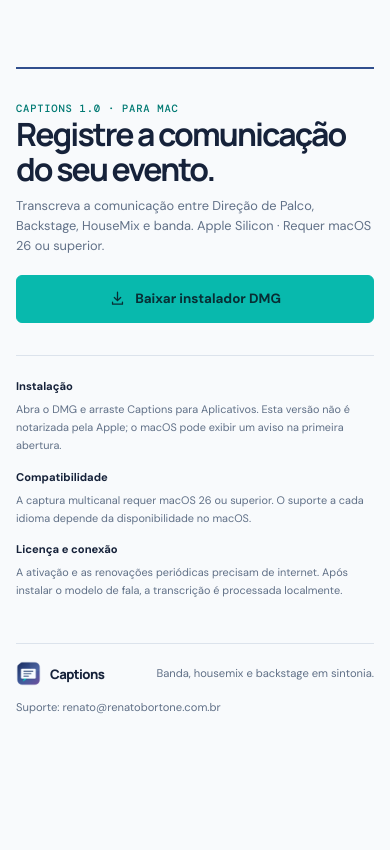
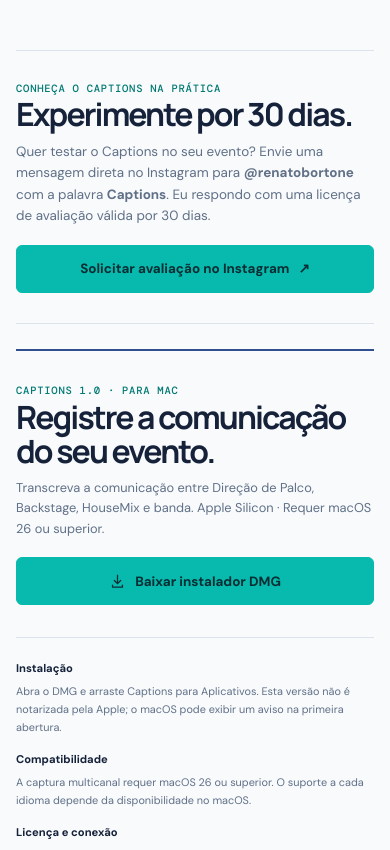
Before and after one commit to renatobortone/captions-lp, a plain HTML site: page index.html in a window 390 px wide. Shown: the part 1873-2723 px from the top of the page. Before the commit the page ends 2635 px from the top, so only its background shows below. Drawn offline with nearby package versions, Linux system fonts and the light colour scheme.

Commit message:
Adiciona avaliação de 30 dias via Instagram
Co-Authored-By: Claude Opus 5.5 <noreply@anthropic.com>

```diff
--- a/index.html
+++ b/index.html
@@ -142,6 +142,10 @@
   .feature h3 { font: 700 .92rem var(--display); letter-spacing: -.025em; }
   .feature p { max-width: 300px; margin-top: 6px; color: var(--muted); font-size: .77rem; line-height: 1.65; }
 
+  .trial { display: grid; grid-template-columns: minmax(0, 1fr) auto; gap: 25px; align-items: center; margin-top: 8px; padding-block: clamp(30px, 4vw, 44px); border-top: 1px solid var(--line); border-bottom: 1px solid var(--line); }
+  .trial h2 { max-width: 620px; }
+  .trial p { max-width: 650px; margin-top: 9px; color: var(--muted); font-size: .84rem; }
+  .trial .button { white-space: nowrap; }
   .download { display: grid; grid-template-columns: minmax(0, 1fr) auto; gap: 25px; align-items: center; margin-top: 25px; padding-block: clamp(32px, 5vw, 54px); border-top: 2px solid var(--blue); border-bottom: 1px solid var(--line); }
   .download h2 { max-width: 560px; }
   .download p { margin-top: 9px; color: var(--muted); font-size: .8rem; }
@@ -182,8 +186,8 @@
     .feature { padding: 15px 12px 17px 0; }
     .feature:nth-child(3n+2), .feature:nth-child(3n) { padding-left: 0; border-left: 0; }
     .feature:nth-child(even) { padding-left: 13px; border-left: 1px solid var(--line); }
-    .download { grid-template-columns: minmax(0, 1fr); gap: 18px; }
-    .download .button { width: 100%; white-space: normal; }
+    .trial, .download { grid-template-columns: minmax(0, 1fr); gap: 18px; }
+    .trial .button, .download .button { width: 100%; white-space: normal; }
     .notes { grid-template-columns: minmax(0, 1fr); gap: 14px; }
   }
   @media (max-width: 380px) {
@@ -267,6 +271,13 @@
     </div>
   </section>
 
+  <section class="trial" id="avaliacao" aria-labelledby="trial-title">
+    <div><div class="eyebrow">Conheça o Captions na prática</div><h2 id="trial-title">Experimente por 30 dias.</h2><p>Quer testar o Captions no seu evento? Envie uma mensagem direta no Instagram para <strong>@renatobortone</strong> com a palavra <strong>Captions</strong>. Eu respondo com uma licença de avaliação válida por 30 dias.</p></div>
+    <a class="button" href="https://www.instagram.com/renatobortone/" target="_blank" rel="noopener noreferrer" aria-label="Enviar mensagem no Instagram para solicitar avaliação de 30 dias">
+      Solicitar avaliação no Instagram <span aria-hidden="true">↗</span>
+    </a>
+  </section>
+
   <section class="download" id="download" aria-labelledby="download-title">
     <div><div class="eyebrow">Captions 1.0 · Para Mac</div><h2 id="download-title">Registre a comunicação do seu evento.</h2><p>Transcreva a comunicação entre Direção de Palco, Backstage, HouseMix e banda. Apple Silicon · Requer macOS 26 ou superior.</p></div>
     <a class="button" href="downloads/Captions-1.0-macOS-Apple-Silicon.dmg">
```
